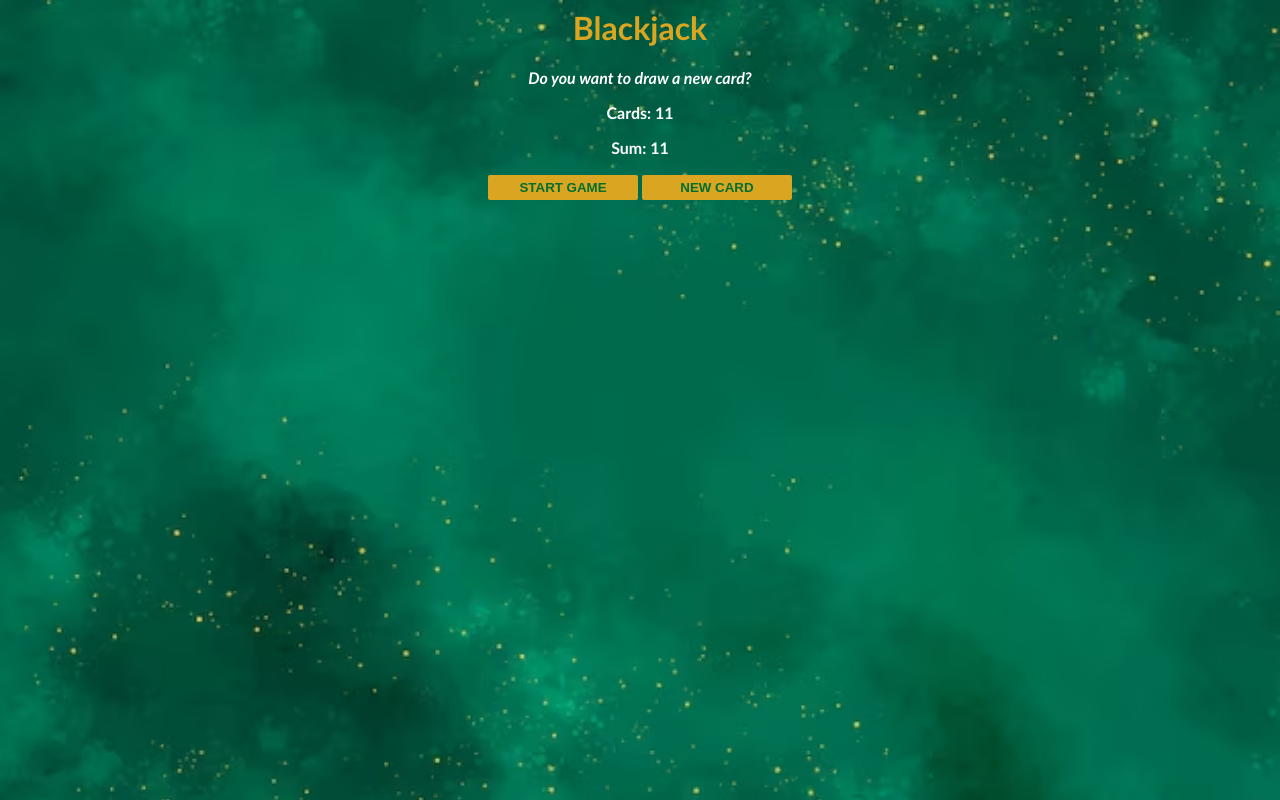
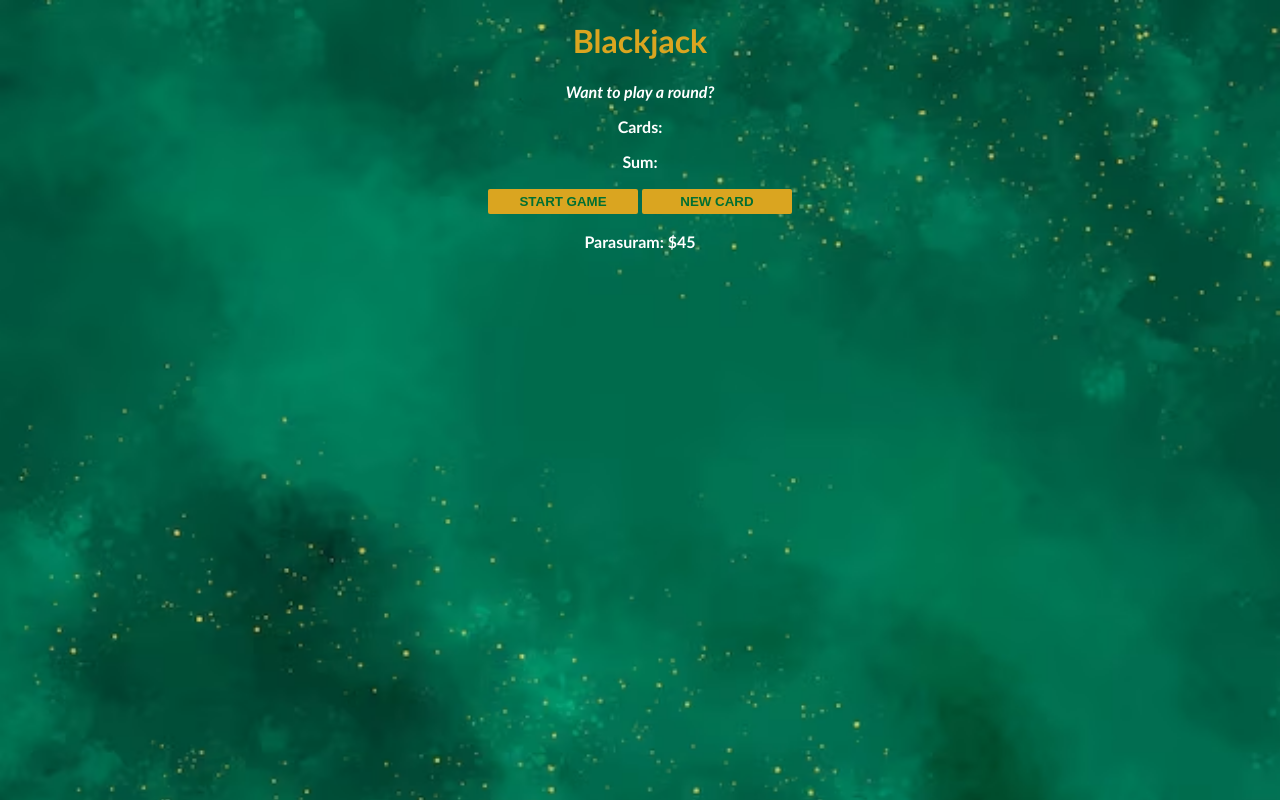
Before and after one commit to pc24codes/BlackJack, a plain HTML site: page index.html in a window 1280 px wide. Both pictures are taken after a click on the button "NEW CARD". Drawn offline with Linux system fonts and the light colour scheme.

Commit message:
made changes to .js file

```diff
--- a/index.html
+++ b/index.html
@@ -1,5 +1,8 @@
-<html>
+<!DOCTYPE html>
+<html lang="en">
     <head>
+        <title>Welcome to Blackjack</title>
+        <meta charset="utf-8">
         <link rel="stylesheet" href="index.css">
     </head>
     <body>
@@ -9,6 +12,8 @@
         <p id="sum-el">Sum:</p>
         <button onclick="startGame()">START GAME</button>
         <button onclick="newCard()">NEW CARD</button>
+        <p id="player-el"></p>
         <script src="index.js"></script>
+
     </body>
 </html>
--- a/index.js
+++ b/index.js
@@ -1,3 +1,4 @@
+
 let cards = []
 let sum = 0
 let hasBlackJack = false
@@ -6,9 +7,14 @@ let message = ""
 let messageEl = document.getElementById("message-el")
 let sumEl = document.getElementById("sum-el")
 let cardsEl = document.getElementById("cards-el")
+let playerEl = document.getElementById("player-el")
+let player = { //ES6 usage
+    playerName: "Parasuram",
+    chips: 45,
+}
 
-//Commit for testing
-//testing for commit
+playerEl.textContent = player.playerName + ':'+' '+'$'+player.chips
+
 
 
 function getRandomCard() {
@@ -52,9 +58,15 @@ function renderGame() {
 
 
 function newCard() {
-    // Only allow the player to get a new card if she IS alive and does NOT have Blackjack
+
+    if(isAlive === true && hasBlackJack ===false)
+    {
     let card = getRandomCard()
     sum += card
     cards.push(card)
     renderGame()
+    }
+    else{
+        location.reload()
+    }
 }
```
Also changed, not shown: 1 other file.
